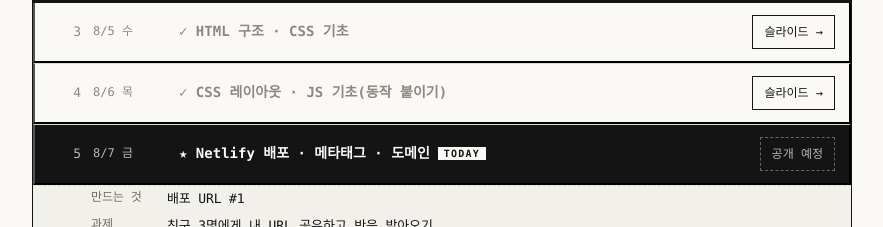
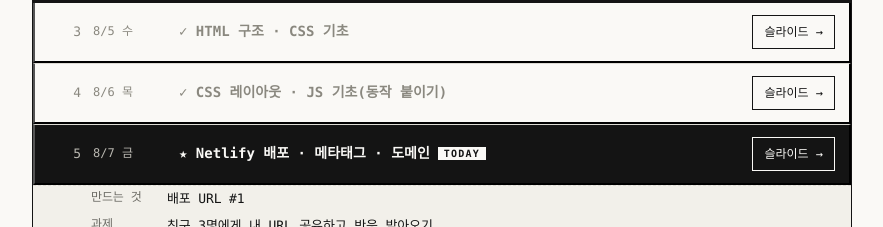
Before and after one commit to seochan99/vibecamp, a plain HTML site: page index.html in a window 1280 px wide. Shown: the part 1040-1267 px from the top of the page, without its empty margins (198-1081 px from the left). Drawn offline with Linux system fonts and the light colour scheme.

Commit message:
5회차 Netlify 배포 슬라이드 연결(open:true)

```diff
--- a/index.html
+++ b/index.html
@@ -349,7 +349,7 @@ const CONFIG = {
     { n:2,  date:"2026-08-04", dow:"화", track:"기획",   title:"기획 스프린트 — 하루에 기획 끝내기", build:"기획 문서 1개 (기획서·페르소나·와이어프레임)", hw:"기획서 소리내어 읽고 다듬기 · 레퍼런스 화면 1개 캡처", deploy:false, tools:["chatgpt"], open:true, slides:"https://docs.google.com/presentation/d/1HrKswLLkSTBNZ1BtA6AcB2SNJAz7t7SgVuJmQ9gXuWo/preview" },
     { n:3,  date:"2026-08-05", dow:"수", track:"TRACK 1 — HTML · CSS · JS", title:"HTML 구조 · CSS 기초", build:"첫 번째 서비스 뼈대", hw:"내 페이지에 내용 채워오기", deploy:false, tools:["cursor"], open:true, slides:"https://docs.google.com/presentation/d/1Yi2hAQaCYi8hrfgbRuPjgb5rShOhvQ7iCaeFANqoeKg/preview" },
     { n:4,  date:"2026-08-06", dow:"목", track:"TRACK 1 — HTML · CSS · JS", title:"CSS 레이아웃 · JS 기초(동작 붙이기)", build:"동작하는 첫 번째 서비스", hw:"버튼 1개 더 추가해보기", deploy:false, tools:["cursor"], open:true, slides:"https://docs.google.com/presentation/d/1Lirk0dPnXtoQwQzpjb9s278luL42XryzRs_8jgaYbEw/preview" },
-    { n:5,  date:"2026-08-07", dow:"금", track:"TRACK 1 — HTML · CSS · JS", title:"Netlify 배포 · 메타태그 · 도메인", build:"배포 URL #1", hw:"친구 3명에게 내 URL 공유하고 반응 받아오기", deploy:true, tools:["netlify","github"], slides:"" },
+    { n:5,  date:"2026-08-07", dow:"금", track:"TRACK 1 — HTML · CSS · JS", title:"Netlify 배포 · 메타태그 · 도메인", build:"배포 URL #1", hw:"친구 3명에게 내 URL 공유하고 반응 받아오기", deploy:true, tools:["netlify","github"], open:true, slides:"https://docs.google.com/presentation/d/1sg9p-IeP72OhOesi9r5QCYklGlIM6u8uRCMjISXV5Sw/preview" },
     { n:6,  date:"2026-08-10", dow:"월", track:"TRACK 2 — React · Supabase · AI API", title:"React 개념 · 컴포넌트 · 프로젝트 세팅", build:"두 번째 서비스 + UI", hw:"컴포넌트 이름 정리하기", deploy:false, tools:["cursor"], slides:"" },
     { n:7,  date:"2026-08-11", dow:"화", track:"TRACK 2 — React · Supabase · AI API", title:"Supabase 연동 · 저장하고 불러오기", build:"데이터가 되는 두 번째 서비스", hw:"내 데이터 5개 직접 넣어보기", deploy:false, tools:["supabase"], slides:"" },
     { n:8,  date:"2026-08-12", dow:"수", track:"TRACK 2 — React · Supabase · AI API", title:"구글 로그인 · 실시간 · 재배포", build:"배포 URL #2", hw:"로그인해서 써보고 어색한 곳 3개 메모", deploy:true, tools:["supabase","netlify"], slides:"" },
```
